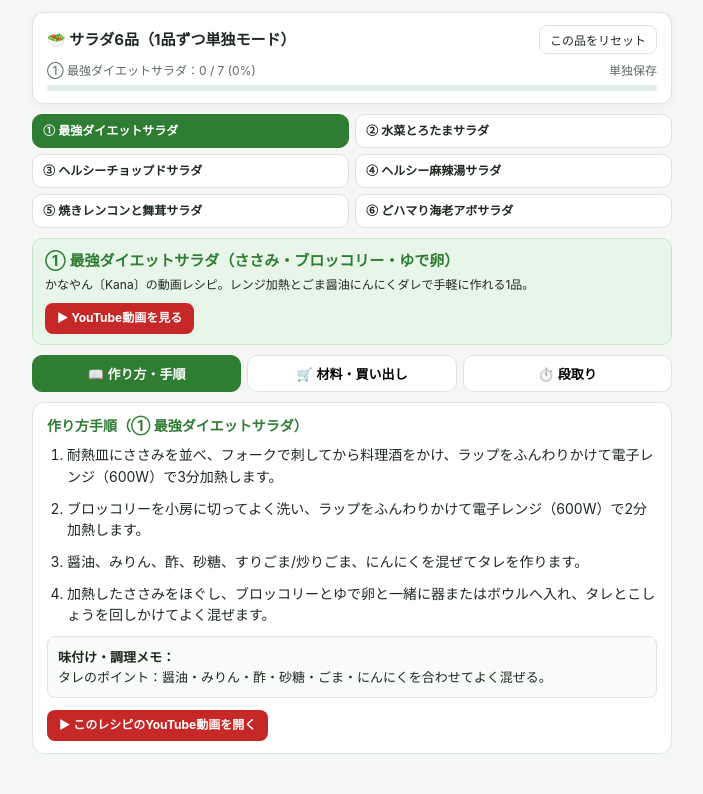
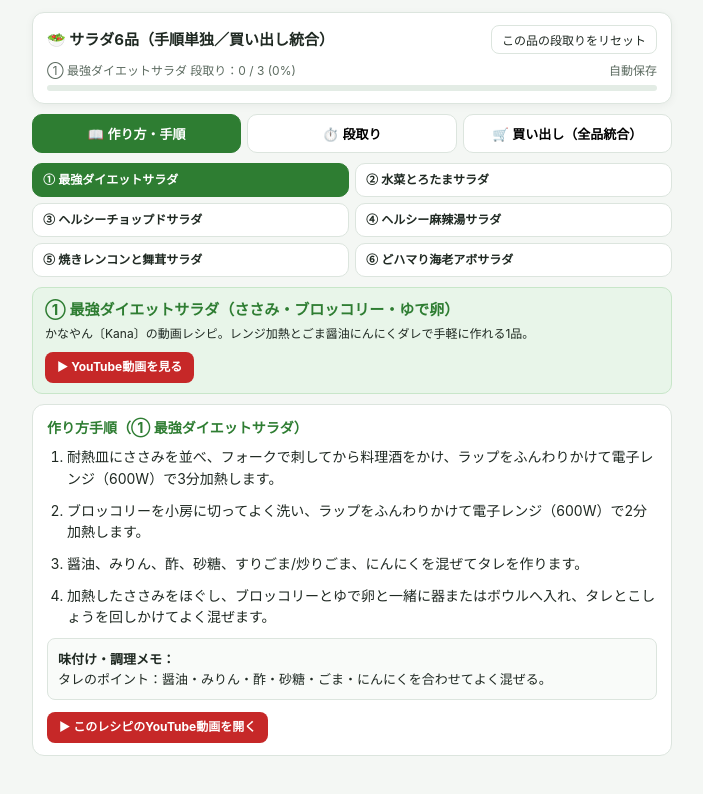
Before and after one commit to code11261119-cmyk/recipe-checklist, a plain HTML site: page salad-solo.html in a window 1280 px wide. Shown: the whole page, without its empty margins (288-991 px from the left). Drawn offline with Linux system fonts and the light colour scheme.

Commit message:
Update salad-solo.html

```diff
--- a/salad-solo.html
+++ b/salad-solo.html
@@ -3,7 +3,7 @@
 <head>
   <meta charset="UTF-8" />
   <meta name="viewport" content="width=device-width, initial-scale=1.0" />
-  <title>サラダ6品・単独レシピ＆チェックリスト</title>
+  <title>サラダ6品・単独レシピ＆統合買い出しリスト</title>
   <style>
     :root {
       --bg: #f4f7f4;
@@ -59,6 +59,27 @@
       font-size: 12px;
       cursor: pointer;
       white-space: nowrap;
+    }
+    .tabs {
+      display: flex;
+      gap: 6px;
+      margin-bottom: 10px;
+    }
+    .tab {
+      flex: 1;
+      text-align: center;
+      padding: 9px 6px;
+      border-radius: 10px;
+      border: 1px solid var(--border);
+      background: var(--card);
+      font-size: 13px;
+      font-weight: 700;
+      cursor: pointer;
+    }
+    .tab.active {
+      background: var(--accent);
+      color: #fff;
+      border-color: var(--accent);
     }
     .selector {
       display: grid;
@@ -132,27 +153,6 @@
       background: var(--accent);
       transition: width 0.2s ease;
     }
-    .tabs {
-      display: flex;
-      gap: 6px;
-      margin-bottom: 10px;
-    }
-    .tab {
-      flex: 1;
-      text-align: center;
-      padding: 8px 6px;
-      border-radius: 10px;
-      border: 1px solid var(--border);
-      background: var(--card);
-      font-size: 13px;
-      font-weight: 600;
-      cursor: pointer;
-    }
-    .tab.active {
-      background: var(--accent);
-      color: #fff;
-      border-color: var(--accent);
-    }
     .section {
       background: var(--card);
       border: 1px solid var(--border);
@@ -170,7 +170,7 @@
       display: flex;
       align-items: flex-start;
       gap: 10px;
-      padding: 8px 0;
+      padding: 9px 0;
       border-top: 1px solid #eef3ef;
     }
     .check-item:first-of-type { border-top: none; }
@@ -182,7 +182,22 @@
       flex-shrink: 0;
     }
     .item-label { flex: 1; font-size: 14px; }
-    .item-sub { display: block; font-size: 12px; color: var(--muted); }
+    .item-sub { display: block; font-size: 12px; color: var(--muted); margin-top: 2px; }
+    .tags {
+      display: flex;
+      flex-wrap: wrap;
+      gap: 4px;
+      margin-top: 4px;
+    }
+    .tag {
+      font-size: 11px;
+      background: var(--accent-soft);
+      color: var(--accent);
+      border: 1px solid #c8e6c9;
+      padding: 1px 6px;
+      border-radius: 6px;
+      font-weight: 600;
+    }
     .done { text-decoration: line-through; color: var(--muted); }
     .step-list {
       margin: 0;
@@ -207,16 +222,23 @@
   <div class="app">
     <div class="header">
       <div class="header-top">
-        <h1 class="title">🥗 サラダ6品（1品ずつ単独モード）</h1>
-        <button class="btn" id="resetBtn" type="button">この品をリセット</button>
+        <h1 class="title">🥗 サラダ6品（手順単独／買い出し統合）</h1>
+        <button class="btn" id="resetBtn" type="button">リセット</button>
       </div>
       <div class="progress-row">
         <span id="progressText">0 / 0 (0%)</span>
-        <span id="syncStatus">単独保存</span>
+        <span id="syncStatus">自動保存</span>
       </div>
       <div class="bar"><div class="bar-fill" id="progressBar"></div></div>
     </div>
 
+    <div class="tabs">
+      <button class="tab active" data-tab="recipe" type="button">📖 作り方・手順</button>
+      <button class="tab" data-tab="prep" type="button">⏱️ 段取り</button>
+      <button class="tab" data-tab="shop" type="button">🛒 買い出し（全品統合）</button>
+    </div>
+
+    <div id="solo-controls">
       <div class="selector" id="recipeSelector"></div>
 
       <div class="current-banner">
@@ -224,20 +246,53 @@
         <p class="current-desc" id="currentDesc"></p>
         <a class="yt-btn" id="ytLink" href="#" target="_blank" rel="noopener">▶ YouTube動画を見る</a>
       </div>
-
-    <div class="tabs">
-      <button class="tab active" data-tab="recipe" type="button">📖 作り方・手順</button>
-      <button class="tab" data-tab="shop" type="button">🛒 材料・買い出し</button>
-      <button class="tab" data-tab="prep" type="button">⏱️ 段取り</button>
     </div>
 
     <div id="view-recipe"></div>
+    <div id="view-prep" style="display:none;"></div>
     <div id="view-shop" style="display:none;"></div>
-    <div id="view-prep" style="display:none;"></div>
   </div>
 
   <script>
-    const STORAGE_KEY = "salad6_yt_solo_v1";
+    const STORAGE_KEY = "salad6_unified_shop_v1";
+
+    const SHOPPING_CATEGORIES = [
+      {
+        title: "🥩 肉・魚介・卵・大豆製品",
+        items: [
+          { id: "s1", name: "鶏ささみ（または鶏むね肉）", sub: "レンジ加熱・ソテー用", tags: ["①最強ダイエット", "②水菜とろたま", "③チョップド"] },
+          { id: "s2", name: "冷凍海老（8個位〜）", sub: "酒・塩でレンジ加熱してプリッと仕上げる", tags: ["⑥海老アボ"] },
+          { id: "s3", name: "卵", sub: "ゆで卵・半熟卵・とろたま用", tags: ["①最強ダイエット", "②水菜とろたま", "③チョップド", "④麻辣湯", "⑥海老アボ"] },
+          { id: "s4", name: "絹ごし豆腐", sub: "麻辣湯風ソースのベース用", tags: ["④麻辣湯"] }
+        ]
+      },
+      {
+        title: "🥬 野菜・きのこ・果物",
+        items: [
+          { id: "s5", name: "ブロッコリー", sub: "小房に分けてレンジ加熱", tags: ["①最強ダイエット"] },
+          { id: "s6", name: "水菜", sub: "キッチンバサミでカットして使用", tags: ["②水菜とろたま"] },
+          { id: "s7", name: "レタス（フリルレタス・サニーレタス・ベビーリーフ等）", sub: "チョップド＆敷き野菜用", tags: ["③チョップド", "⑤レンコン舞茸"] },
+          { id: "s8", name: "ミニトマト", sub: "彩り＆さっぱり感用", tags: ["③チョップド"] },
+          { id: "s9", name: "にんじん", sub: "ピーラー等で薄切り・細切りにする", tags: ["④麻辣湯"] },
+          { id: "s10", name: "舞茸", sub: "強火で押し焼きにして香ばしく", tags: ["⑤レンコン舞茸"] },
+          { id: "s11", name: "レンコン", sub: "ソテーしてバター醤油＆レモン絡め", tags: ["⑤レンコン舞茸"] },
+          { id: "s12", name: "アボカド（1個〜）", sub: "一口大にカット", tags: ["⑥海老アボ"] },
+          { id: "s13", name: "青菜・きくらげ・ハーブ類（お好みで）", sub: "トッピング・仕上げ用", tags: ["④麻辣湯", "⑤レンコン舞茸"] }
+        ]
+      },
+      {
+        title: "🧂 調味料・乾物・乳製品",
+        items: [
+          { id: "s14", name: "醤油・料理酒・みりん・酢・砂糖", sub: "各サラダのタレ・下処理用（共通基本調味料）", tags: ["①最強ダイエット", "②水菜とろたま", "⑤レンコン舞茸", "⑥海老アボ"] },
+          { id: "s15", name: "ごま油・炒りごま（またはすりごま）", sub: "ナムル・甘辛ごま酢ダレ用", tags: ["①最強ダイエット", "②水菜とろたま", "⑥海老アボ"] },
+          { id: "s16", name: "にんにく（チューブ可）・黒こしょう・塩", sub: "風味付け＆下味用", tags: ["①最強ダイエット", "④麻辣湯", "⑤レンコン舞茸", "⑥海老アボ"] },
+          { id: "s17", name: "オリーブオイル・レモン汁", sub: "ドレッシング＆ソテー仕上げ用", tags: ["③チョップド", "⑤レンコン舞茸"] },
+          { id: "s18", name: "豆乳（少量）・豆板醤・鶏ガラスープの素・糸唐辛子", sub: "麻辣湯風ソース＆トッピング用", tags: ["④麻辣湯"] },
+          { id: "s19", name: "バター・粉チーズ（お好みで）", sub: "舞茸レンコンのソテー＆仕上げ用", tags: ["⑤レンコン舞茸"] },
+          { id: "s20", name: "ミックスナッツ（お好みで）", sub: "食感アクセント用", tags: ["③チョップド"] }
+        ]
+      }
+    ];
 
     const RECIPES = [
       {
@@ -246,12 +301,6 @@
         name: "① 最強ダイエットサラダ（ささみ・ブロッコリー・ゆで卵）",
         desc: "かなやん〔Kana〕の動画レシピ。レンジ加熱とごま醤油にんにくダレで手軽に作れる1品。",
         ytUrl: "https://www.youtube.com/watch?v=ZY8VmYQMVQ0",
-        shop: [
-          { id: "m1", name: "鶏ささみ", sub: "耐熱皿に並べてフォークで刺し、料理酒＋ふんわりラップで600W 3分加熱" },
-          { id: "m2", name: "ブロッコリー", sub: "小房に分けて洗い、ふんわりラップで600W 2分加熱" },
-          { id: "m3", name: "ゆで卵", sub: "食べやすい大きさに切る" },
-          { id: "m4", name: "醤油・みりん・酢・砂糖・白ごま・にんにく・こしょう", sub: "タレ＆仕上げ用" }
-        ],
         prep: [
           { id: "p1", name: "ささみを耐熱皿に並べてフォークで刺し、料理酒をかけて600Wで3分加熱する", sub: "粗熱が取れたらほぐす" },
           { id: "p2", name: "ブロッコリーを小房に切って洗い、600Wで2分加熱する", sub: "水気を切って用意" },
@@ -271,12 +320,6 @@
         name: "② 水菜とろたまサラダ",
         desc: "ゆい | 誰でもできる簡単痩せレシピの動画より。包丁・鍋いらずの時短サラダ。",
         ytUrl: "https://www.youtube.com/watch?v=UXDjZ2Z39WA",
-        shop: [
-          { id: "m1", name: "鶏ささみ", sub: "耐熱容器に入れてレンジ加熱し、ほぐす" },
-          { id: "m2", name: "水菜", sub: "洗って水気を切り、キッチンバサミでカット" },
-          { id: "m3", name: "卵（とろたま／半熟卵・温泉卵など）", sub: "仕上げに絡める" },
-          { id: "m4", name: "醤油・酢/オイル・ごま・砂糖/調味料など好みのタレ素材", sub: "ドレッシング用" }
-        ],
         prep: [
           { id: "p1", name: "ささみを耐熱容器に入れてレンジ加熱し、ほぐしておく", sub: "茹でずにレンジで時短" },
           { id: "p2", name: "水菜を洗い、水気を切ってハサミでカットする", sub: "ボウルに入れる" },
@@ -296,13 +339,6 @@
         name: "③ 超簡単ヘルシーチョップドサラダ",
         desc: "めこの動画より。野菜・たんぱく質・ナッツなどを細かく刻んで一体感を出すサラダ。",
         ytUrl: "https://www.youtube.com/watch?v=a95f2KiPSA8",
-        shop: [
-          { id: "m1", name: "レタス（フリルレタス等）", sub: "洗って水気を切る" },
-          { id: "m2", name: "ミニトマト", sub: "洗って用意" },
-          { id: "m3", name: "鶏ささみ / 鶏むね肉", sub: "焼くまたは加熱して食べやすくする" },
-          { id: "m4", name: "卵", sub: "ゆで卵にして殻をむく" },
-          { id: "m5", name: "ミックスナッツ / 種実類・オリーブオイル・ハーブ/調味料", sub: "食感＆ドレッシング用" }
-        ],
         prep: [
           { id: "p1", name: "ゆで卵を作り、鶏肉に火を通しておく", sub: "粗熱を取っておく" },
           { id: "p2", name: "オリーブオイルと調味料でドレッシングを作る", sub: "混ぜ合わせておく" },
@@ -322,12 +358,6 @@
         name: "④ ヘルシー麻辣湯サラダ",
         desc: "Rika | 365日自分を磨くサラダ習慣の動画より。豆腐とにんじんを使った麻辣湯風サラダ。",
         ytUrl: "https://www.youtube.com/watch?v=ZM0aLYUzRxI",
-        shop: [
-          { id: "m1", name: "絹ごし豆腐", sub: "水気を切ってベースに使う" },
-          { id: "m2", name: "にんじん", sub: "ピーラー等で薄切り・細切りにする" },
-          { id: "m3", name: "豆乳（少し）・豆板醤・鶏ガラスープの素・にんにくチューブ", sub: "麻辣湯風ソース用" },
-          { id: "m4", name: "ゆで卵・青菜・きくらげ・糸唐辛子などお好みの具材", sub: "トッピング用" }
-        ],
         prep: [
           { id: "p1", name: "にんじんをピーラー等で薄くスライスする", sub: "器に並べる" },
           { id: "p2", name: "絹ごし豆腐・豆乳・豆板醤・鶏ガラスープの素・にんにくを混ぜる", sub: "レンジ加熱や混ぜ合わせでソース状にする" },
@@ -346,12 +376,6 @@
         name: "⑤ 焼きレンコンと舞茸のバター醤油サラダ",
         desc: "えい | おうち本格イタリアンの動画より。香ばしく焼いた舞茸とレンコンにレモンを効かせた一皿。",
         ytUrl: "https://www.youtube.com/watch?v=GcLPR35X8eU",
-        shop: [
-          { id: "m1", name: "舞茸", sub: "石づきを整え、強火で焼き目をつけてほぐす" },
-          { id: "m2", name: "レンコン", sub: "輪切りまたは半月切りにしてソテー" },
-          { id: "m3", name: "サニーレタス・ベビーリーフ・ハーブ/香味野菜など生野菜", sub: "お皿の土台＆仕上げ用" },
-          { id: "m4", name: "バター・醤油・レモン汁・油・塩こしょう・粉チーズ等", sub: "ソテー＆味付け用" }
-        ],
         prep: [
           { id: "p1", name: "生野菜を洗って水気を切り、皿に敷いておく", sub: "水気をよく切る" },
           { id: "p2", name: "舞茸を油を引いたフライパンで強火で押さえながら焼き目をつけ、ほぐす", sub: "香ばしく焼き上げる" },
@@ -371,12 +395,6 @@
         name: "⑥ どハマり海老アボサラダ",
         desc: "まみ(mami) ラクうまごはんの動画より。プリッと仕上げた海老とアボカド、半熟卵の甘辛ごま酢ダレ。",
         ytUrl: "https://www.youtube.com/watch?v=EkDB_zfxvJ8",
-        shop: [
-          { id: "m1", name: "冷凍海老（8個位）", sub: "塩小さじ1/3・酒大さじ1・たっぷりの水でラップなし600W 3〜4分加熱" },
-          { id: "m2", name: "アボカド（1個）", sub: "種と皮を取り、一口大に切る" },
-          { id: "m3", name: "半熟卵（2個）", sub: "和えるときに食べやすく切る" },
-          { id: "m4", name: "酢（大さじ1）・醤油（大さじ1）・砂糖（大さじ1）・ごま油（小さじ1）・炒りごま（小さじ1）", sub: "タレ用" }
-        ],
         prep: [
           { id: "p1", name: "冷凍海老に塩小さじ1/3・酒大さじ1・たっぷりの水を加え、ラップなしで600W 3〜4分加熱する", sub: "加熱後は水気を切る" },
           { id: "p2", name: "酢・醤油・砂糖各大さじ1、ごま油・ごま各小さじ1を混ぜてタレを作る", sub: "よく混ぜ合わせる" },
@@ -419,18 +437,39 @@
       return RECIPES.find(r => r.id === state.selectedId) || RECIPES[0];
     }
 
-    function getCurrentItemIds(recipe) {
-      return [...recipe.shop, ...recipe.prep].map(item => `${recipe.id}_${item.id}`);
+    function getAllShopIds() {
+      const ids = [];
+      for (const cat of SHOPPING_CATEGORIES) {
+        for (const item of cat.items) {
+          ids.push(`shop_${item.id}`);
+        }
+      }
+      return ids;
+    }
+
+    function getCurrentPrepIds(recipe) {
+      return recipe.prep.map(item => `${recipe.id}_${item.id}`);
     }
 
     function updateProgress() {
+      if (state.tab === "shop") {
+        const ids = getAllShopIds();
+        const total = ids.length;
+        const done = ids.filter(id => !!state.checked[id]).length;
+        const pct = total ? Math.round((done / total) * 100) : 0;
+        document.getElementById("progressText").textContent = `買い出し全体：${done} / ${total} (${pct}%)`;
+        document.getElementById("progressBar").style.width = `${pct}%`;
+        document.getElementById("resetBtn").textContent = "買い出しをリセット";
+      } else {
         const recipe = getCurrentRecipe();
-      const ids = getCurrentItemIds(recipe);
+        const ids = getCurrentPrepIds(recipe);
         const total = ids.length;
-      const done = ids.filter(fullId => !!state.checked[fullId]).length;
+        const done = ids.filter(id => !!state.checked[id]).length;
         const pct = total ? Math.round((done / total) * 100) : 0;
-      document.getElementById("progressText").textContent = `${recipe.shortLabel}：${done} / ${total} (${pct}%)`;
+        document.getElementById("progressText").textContent = `${recipe.shortLabel} 段取り：${done} / ${total} (${pct}%)`;
         document.getElementById("progressBar").style.width = `${pct}%`;
+        document.getElementById("resetBtn").textContent = "この品の段取りをリセット";
+      }
     }
 
     function renderSelector() {
@@ -475,12 +514,12 @@
       `;
     }
 
-    function renderCheckList(containerId, title, items, recipe) {
-      const el = document.getElementById(containerId);
+    function renderPrep(recipe) {
+      const el = document.getElementById("view-prep");
       el.innerHTML = `
         <div class="section">
-          <h3 class="section-title">${title}（${recipe.shortLabel}）</h3>
-          ${items.map(item => {
+          <h3 class="section-title">この1品を作るときの段取り（${recipe.shortLabel}）</h3>
+          ${recipe.prep.map(item => {
             const fullId = `${recipe.id}_${item.id}`;
             const checked = !!state.checked[fullId];
             return `
@@ -508,13 +547,51 @@
       });
     }
 
+    function renderShop() {
+      const el = document.getElementById("view-shop");
+      el.innerHTML = SHOPPING_CATEGORIES.map(cat => `
+        <div class="section">
+          <h3 class="section-title">${cat.title}</h3>
+          ${cat.items.map(item => {
+            const fullId = `shop_${item.id}`;
+            const checked = !!state.checked[fullId];
+            const tagsHtml = (item.tags || []).map(t => `<span class="tag">${t}</span>`).join("");
+            return `
+              <label class="check-item">
+                <input type="checkbox" data-full-id="${fullId}" ${checked ? "checked" : ""} />
+                <span class="item-label ${checked ? "done" : ""}">
+                  ${item.name}
+                  ${item.sub ? `<span class="item-sub">${item.sub}</span>` : ""}
+                  ${tagsHtml ? `<div class="tags">${tagsHtml}</div>` : ""}
+                </span>
+              </label>
+            `;
+          }).join("")}
+        </div>
+      `).join("");
+
+      el.querySelectorAll('input[type="checkbox"]').forEach(cb => {
+        cb.addEventListener("change", () => {
+          const fullId = cb.getAttribute("data-full-id");
+          state.checked[fullId] = cb.checked;
+          saveState();
+          const label = cb.nextElementSibling;
+          if (label) label.classList.toggle("done", cb.checked);
+          updateProgress();
+        });
+      });
+    }
+
     function applyTab() {
       document.querySelectorAll(".tab").forEach(t => {
         t.classList.toggle("active", t.getAttribute("data-tab") === state.tab);
       });
+      const isShop = state.tab === "shop";
+      document.getElementById("solo-controls").style.display = isShop ? "none" : "";
       document.getElementById("view-recipe").style.display = state.tab === "recipe" ? "" : "none";
-      document.getElementById("view-shop").style.display = state.tab === "shop" ? "" : "none";
       document.getElementById("view-prep").style.display = state.tab === "prep" ? "" : "none";
+      document.getElementById("view-shop").style.display = isShop ? "" : "none";
+      updateProgress();
     }
 
     function renderAll() {
@@ -522,10 +599,9 @@
       renderSelector();
       renderBanner(recipe);
       renderRecipe(recipe);
-      renderCheckList("view-shop", "この1品に必要な材料・買い出し", recipe.shop, recipe);
-      renderCheckList("view-prep", "この1品を作るときの段取り", recipe.prep, recipe);
+      renderPrep(recipe);
+      renderShop();
       applyTab();
-      updateProgress();
     }
 
     document.querySelectorAll(".tab").forEach(tab => {
@@ -537,13 +613,23 @@
     });
 
     document.getElementById("resetBtn").addEventListener("click", () => {
-      const recipe = getCurrentRecipe();
-      if (confirm(`${recipe.shortLabel} のチェックだけをリセットしますか？`)) {
-        for (const fullId of getCurrentItemIds(recipe)) {
-          delete state.checked[fullId];
+      if (state.tab === "shop") {
+        if (confirm("買い出しリストのチェックをすべてリセットしますか？")) {
+          for (const id of getAllShopIds()) {
+            delete state.checked[id];
           }
           saveState();
           renderAll();
+        }
+      } else {
+        const recipe = getCurrentRecipe();
+        if (confirm(`${recipe.shortLabel} の段取りチェックだけをリセットしますか？`)) {
+          for (const id of getCurrentPrepIds(recipe)) {
+            delete state.checked[id];
+          }
+          saveState();
+          renderAll();
+        }
       }
     });
 
```
Lines whose indentation alone changed are shown as unchanged.
